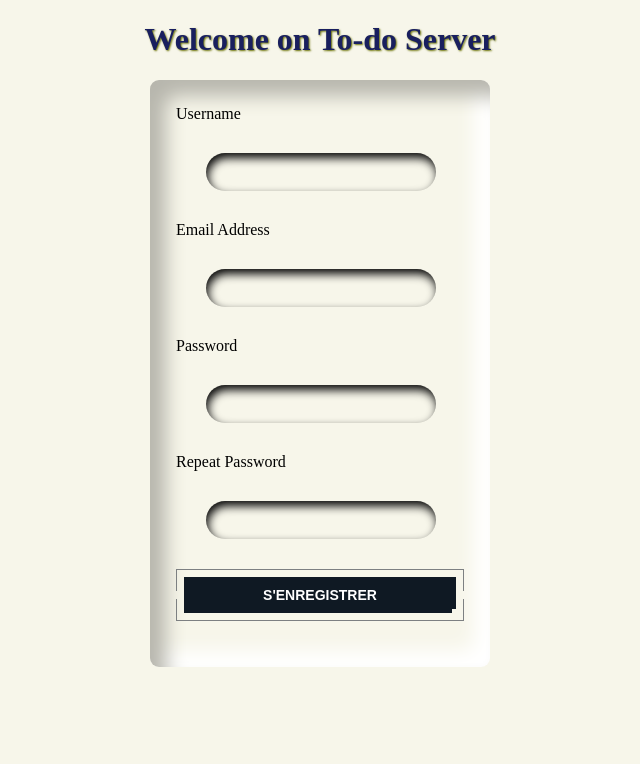
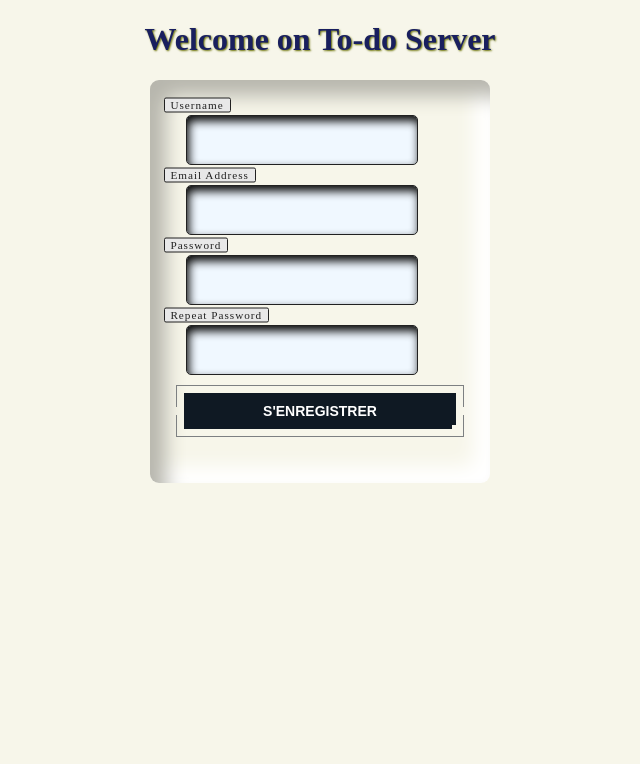
Before and after one commit to bsao17/Flask-React-app, a Flask app: page /signup in a window 1280 px wide. Shown: the part 52-816 px from the top of the page, without its empty margins (320-960 px from the left). Run offline with Flask 3, Linux system fonts and the light colour scheme; parts of the project's set-up code (start-up, migrations or seed data) failed here and were passed over.

Commit message:
feat:update form style

```diff
--- a/main.py
+++ b/main.py
@@ -1,11 +1,8 @@
-from flask_login import current_user
 from sqlalchemy import Integer, String, Boolean
 from sqlalchemy.orm import mapped_column, Mapped
 from werkzeug.security import generate_password_hash
-
 from config import *
-from forms import forms
-from forms.forms import RegistrationForm
+from forms.forms import RegistrationForm, Login_form
 
 """
 Load a user from the database based on the given user ID.
@@ -102,7 +99,7 @@ def signup():
 
 @app.route('/login', methods=['GET', 'POST'])
 def login():
-    form = forms.Login_form()
+    form = Login_form()
     if request.method == 'POST' and form.validate_on_submit():
         user = User.query.filter_by(email=form.email.data).first()
         if user is None or not user.check_password(form.password.data):
--- a/static/css/base.css
+++ b/static/css/base.css
@@ -10,3 +10,7 @@ html, body {
     color: #191f5f;
     text-shadow:  1px 1px 2px #686f00;
 }
+
+ul > li > a {
+    list-style: none;
+}
--- a/static/css/signup.css
+++ b/static/css/signup.css
@@ -195,8 +195,6 @@ html, body {
 }
 
 #username, #email, #password, #confirm {
-    margin: 10px;
-    margin: 30px;
     background: none;
     border: none;
     outline: none;
@@ -206,6 +204,31 @@ html, body {
     border-radius: 9999px;
     box-shadow: inset 2px 5px 10px rgb(5, 5, 5);
     color: #000000;
+}
+
+#username, #email, #password, #confirm {
+    margin: 10px;
+    padding: 15px 20px;
+    outline: none;
+    background: aliceblue;
+    border-radius: 5px;
+    color: #212121;
+    border: 1px solid#212121;
+    font-size: 1rem;
+}
+
+.span-email, .span-username, .span-password, .span-confirm {
+    position: absolute;
+    left: 0px;
+    font-size: 0.7em;
+    transform: translateX(14px) translateY(-7.5px);
+    padding: 0 6px 1px 5px;
+    border-radius: 2px;
+    background: #e8e8e8;
+    letter-spacing: 1px;
+    border: 1px solid #212121;
+    color: #212121;
+    z-index:1000
 }
 
 .connection_success {
--- a/templates/signup.html
+++ b/templates/signup.html
@@ -5,7 +5,7 @@
     {% block head %}
     <meta charset="UTF-8">
     {% block script %}
-    <link rel="stylesheet" href="{{url_for('static', filename='css/style.css')}}"/>
+    <link rel="stylesheet" href="{{url_for('static', filename='css/signup.css')}}"/>
     {% endblock %}
     <title>To-Do Backend</title>
     {% endblock %}
@@ -16,25 +16,25 @@
 <form method="post" class="login_form">
     {{ form.hidden_tag() }}
     <div id="username_wrapper">
-        <label>{{form.username.label}}</label>
+        <span class="span-username">{{form.username.label}}</span>
         <div id="username_input">
             {{form.username()}}
         </div>
     </div>
     <div id="email_wrapper">
-        <label html="email">{{form.email.label}}</label>
+        <span class="span-email">{{form.email.label}}</span>
         <div id="email_input">
             {{form.email()}}
         </div>
     </div>
     <div id="password_wrapper">
-        <label html="password">{{form.password.label}}</label>
+        <span class="span-password" html="password">{{form.password.label}}</span>
         <div id="password_input">
             {{form.password()}}
         </div>
     </div>
     <div id="confirm_password_wrapper">
-        <label html="confirm">{{form.confirm.label}}</label>
+        <span class="span-confirm" html="confirm">{{form.confirm.label}}</span>
         <div id="confirm_input">
             {{form.confirm()}}
         </div>
```
Also changed, not shown: static/css/login.css (+42 -6 lines), templates/login.html (+6 -3 lines).
